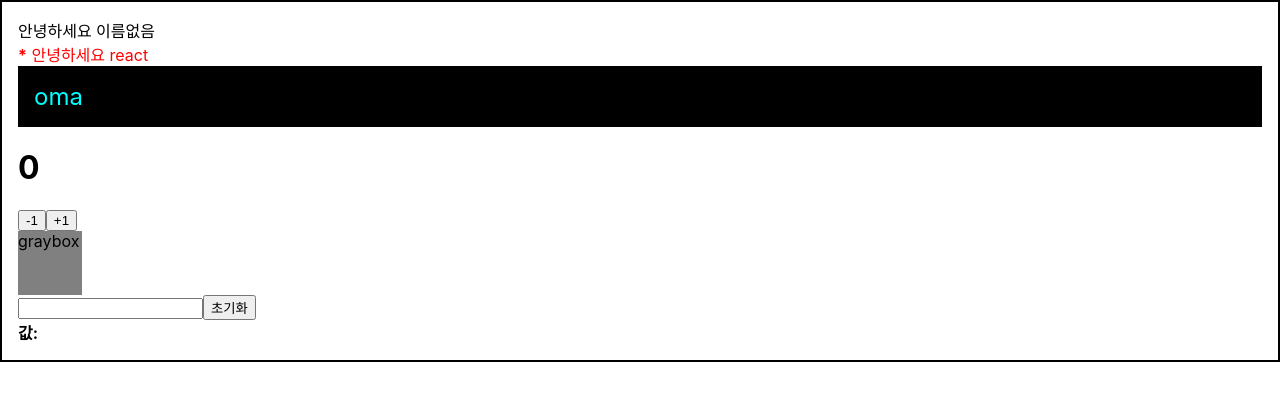
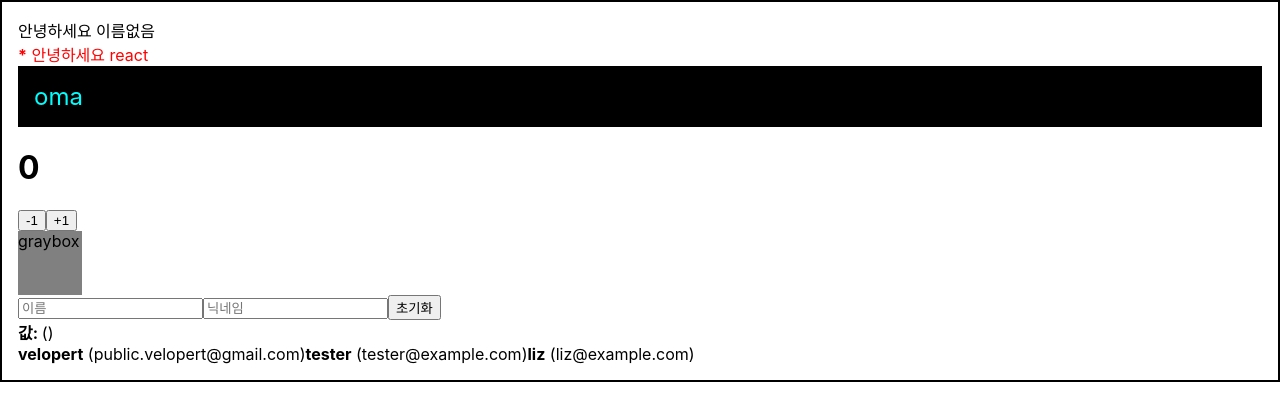
Before and after one commit to alsdk9879/oma_react, a React (Create React App) app: page / in a window 1280 px wide. Shown: the top 420 px of the page. Built offline with nearby package versions, Linux system fonts and the light colour scheme.

Commit message:
CreateUser.js 생성 및 배열에 항목 추가하기 진행중

```diff
--- a/src/App.js
+++ b/src/App.js
@@ -1,8 +1,10 @@
-import React from 'react'; // 리액트 컴포넌트 생성한다는 의미
+import React, { useRef } from 'react'; // 리액트 컴포넌트 생성한다는 의미
 import Hello from './Hello'; // Hello 컴포넌트 불러오기
 import Wrapper from './Wrapper';
 import Counter from './Counter';
 import InputSample from './InputSample';
+import UserList from './UserList';
+import CreateUser from './CreateUser';
 import './App.css';
 
 function App() {
@@ -15,6 +17,29 @@
     padding: '1rem', // 다른 단위 사용 시 문자열로 설정
   };
 
+  // const users = [
+  //   {
+  //     id: 1,
+  //     username: 'velopert',
+  //     email: 'public.velopert@gmail.com',
+  //   },
+  //   {
+  //     id: 2,
+  //     username: 'tester',
+  //     email: 'tester@example.com',
+  //   },
+  //   {
+  //     id: 3,
+  //     username: 'liz',
+  //     email: 'liz@example.com',
+  //   },
+  // ];
+
+  // const nextId = useRef(4);
+  // const onCreate = () => {
+  //   nextId.current += 1;
+  // };
+
   return (
     <Wrapper>
       {/* 리액트에서의 주석 처리 */}
@@ -24,6 +49,9 @@
       <Counter />
       <div className='gray-box'>graybox</div>
       <InputSample />
+      {/* <CreateUser /> */}
+      <UserList />
+      {/* <UserList users={users} /> */}
     </Wrapper>
   );
 }
--- /dev/null
+++ b/src/CreateUser.js
@@ -0,0 +1,13 @@
+import React from 'react';
+
+function CreateUser({ username, email, onChange, onCreate }) {
+  return (
+    <>
+      <input name='name' placeholder='계정명' onChange={onChange} value={username} />
+      <input name='email' placeholder='이메일' onChange={onChange} value={email} />
+      <button onClick={onCreate}>등록</button>
+    </>
+  );
+}
+
+export default CreateUser;
--- a/src/Hello.js
+++ b/src/Hello.js
@@ -1,5 +1,6 @@
 import React from 'react';
 
+// 하나의 컴포넌트 (아래는 함수형 컴포넌트) :: s
 // 객체 비구조화 할당(=구조분해) 참고
 function Hello({ color, name, isSpecial }) {
   return (
@@ -8,6 +9,7 @@
     </div>
   );
 }
+// 하나의 컴포넌트 :: e
 
 // 비구조화 할당에서 값이 없을 경우 undefined, 따라서 값을 따로 할당해 주는 것과 같은 개념으로 보면 된다?
 Hello.defaultProps = {
--- a/src/InputSample.js
+++ b/src/InputSample.js
@@ -1,22 +1,38 @@
-import React, { useState } from 'react';
+import React, { useRef, useState } from 'react';
 
 function InputSample() {
-  const [text, setText] = useState('');
+  const [inputs, setInputs] = useState({
+    name: '',
+    nickname: '',
+  });
+  const nameInput = useRef(); // 저장공간 또는 DOM요소에 접근하기 위해 사용되는 리액트 훅. (Ref = reference) javascript 에서의 querySelector() 와 같다고 생각하면 됨.
+
+  const { name, nickname } = inputs;
 
   const onChange = (e) => {
-    setText(e.target.value);
+    const { value, name } = e.target; // 우선 e.target 에서 name 과 value 를 추출
+    setInputs({
+      ...inputs, // 기존의 input 객체를 복사한 뒤
+      [name]: value, // name 키를 가진 값을 value 로 설정
+    });
   };
 
   const onReset = () => {
-    setText('');
+    setInputs({
+      name: '',
+      nickname: '',
+    });
+    nameInput.current.focus();
   };
 
   return (
     <>
-      <input onChange={onChange} value={text} />
+      <input name='name' placeholder='이름' onChange={onChange} value={name} ref={nameInput} />
+      <input name='nickname' placeholder='닉네임' onChange={onChange} value={nickname} />
       <button onClick={onReset}>초기화</button>
       <div>
-        <b>값: {text}</b>
+        <b>값: </b>
+        {name} ({nickname})
       </div>
     </>
   );
--- /dev/null
+++ b/src/UserList.js
@@ -0,0 +1,40 @@
+import React from 'react';
+
+// 한페이지에 여러개의 컴포넌트가 있어도 무방
+function User({ user }) {
+  return (
+    <>
+      <b>{user.username}</b> <span>({user.email})</span>
+    </>
+  );
+}
+
+function UserList() {
+  const users = [
+    {
+      id: 1,
+      username: 'velopert',
+      email: 'public.velopert@gmail.com',
+    },
+    {
+      id: 2,
+      username: 'tester',
+      email: 'tester@example.com',
+    },
+    {
+      id: 3,
+      username: 'liz',
+      email: 'liz@example.com',
+    },
+  ];
+
+  return (
+    <>
+      {users.map((user) => (
+        <User user={user} key={user.id} />
+      ))}
+    </>
+  );
+}
+
+export default UserList;
```
